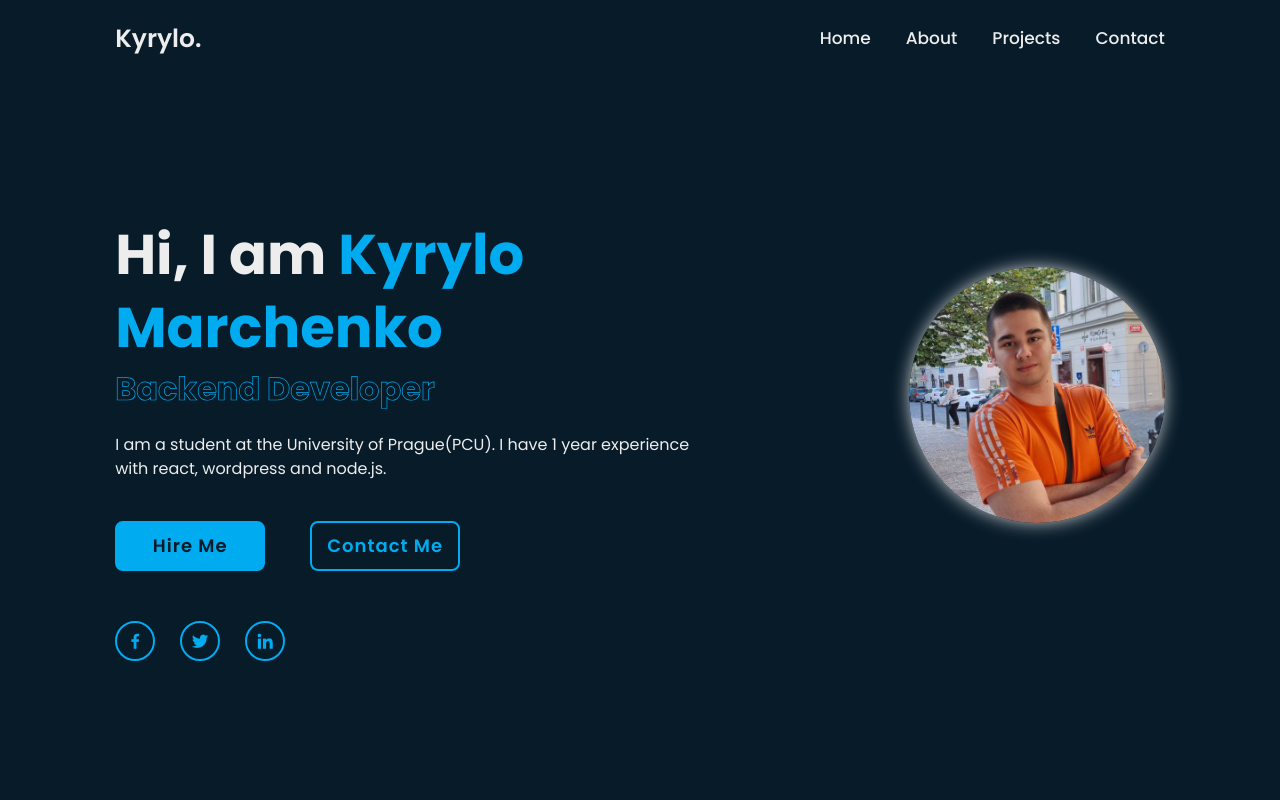
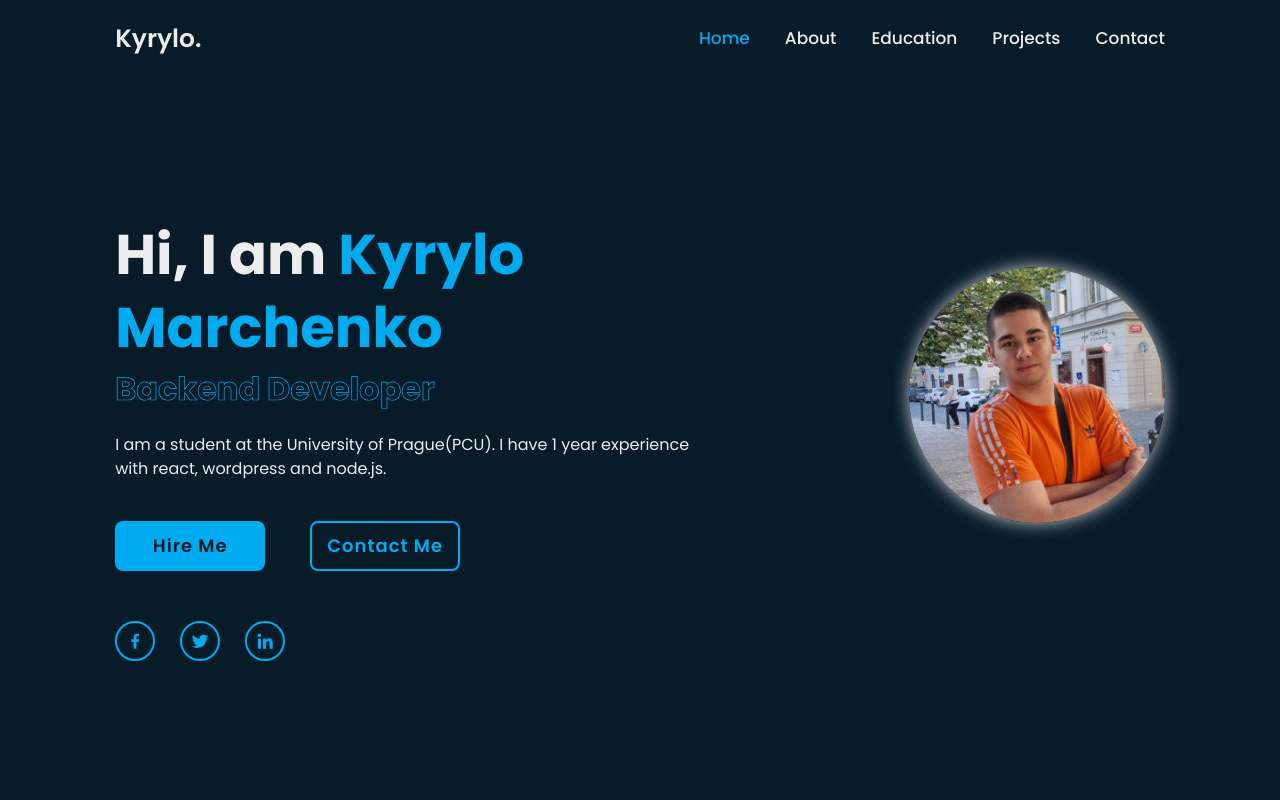
Before and after one commit to SDT413/portfolio-next, a Next.js app: page / in a window 1280 px wide. Shown: the top 800 px of the page. Built offline with nearby package versions, Linux system fonts and the light colour scheme.

Commit message:
navbar init

```diff
--- a/src/components/header/navbar/Navbar.module.css
+++ b/src/components/header/navbar/Navbar.module.css
@@ -1,4 +1,4 @@
-.navbar a  {
+.navbar_link {
     font-size: 1.7rem;
     font-weight: 500;
     color: var(--text-color);
@@ -6,7 +6,11 @@
     transition: .3s;
 }
 
-.navbar a:hover,
-.navbar a.active{
+.navbar_link:hover,
+.navbar_link_active{
+    font-size: 1.7rem;
+    font-weight: 500;
     color: var(--main-color);
+    margin-left: 3.5rem;
+    transition: .3s;
 }
--- a/src/components/header/navbar/Navbar.tsx
+++ b/src/components/header/navbar/Navbar.tsx
@@ -2,15 +2,28 @@ import React from 'react';
 import Link from "next/link";
 import styles from "./Navbar.module.css";
 import {useVisual} from "@/hooks/useVisual";
+import {useActions} from "@/hooks/useActions";
 
 const Navbar = () => {
     const visual = useVisual();
+    const {setActiveTab} = useActions();
     return (
         <nav className={styles.navbar}>
-            <Link href="#home" className="active">Home</Link>
-            <Link href="#about">About</Link>
-            <Link href="#projects">Projects</Link>
-            <Link href="#contact">Contact</Link>
+            <Link href="#home" className={visual.activeTab === 'home' ? styles.navbar_link_active : styles.navbar_link}
+                  onClick={() => setActiveTab('home')}>
+                Home</Link>
+            <Link href="#about" className={visual.activeTab === 'about' ? styles.navbar_link_active : styles.navbar_link}
+                    onClick={() => setActiveTab('about')}>
+                    About</Link>
+            <Link href="#education" className={visual.activeTab === 'education' ? styles.navbar_link_active : styles.navbar_link}
+                    onClick={() => setActiveTab('education')}>
+                Education</Link>
+            <Link href="#projects" className={visual.activeTab === 'projects' ? styles.navbar_link_active : styles.navbar_link}
+                    onClick={() => setActiveTab('projects')}>
+                    Projects</Link>
+            <Link href="#contact" className={visual.activeTab === 'contact' ? styles.navbar_link_active : styles.navbar_link}
+                    onClick={() => setActiveTab('contact')}>
+                    Contact</Link>
         </nav>
     );
 };
--- a/src/store/visual/visual.types.ts
+++ b/src/store/visual/visual.types.ts
@@ -1,3 +1,3 @@
 export interface IVisualInitialState {
-     activeTab: "home" | "about" | "education" | "skills" | "contact";
+     activeTab: "home" | "about" | "education" | "projects" | "contact";
 }
```
